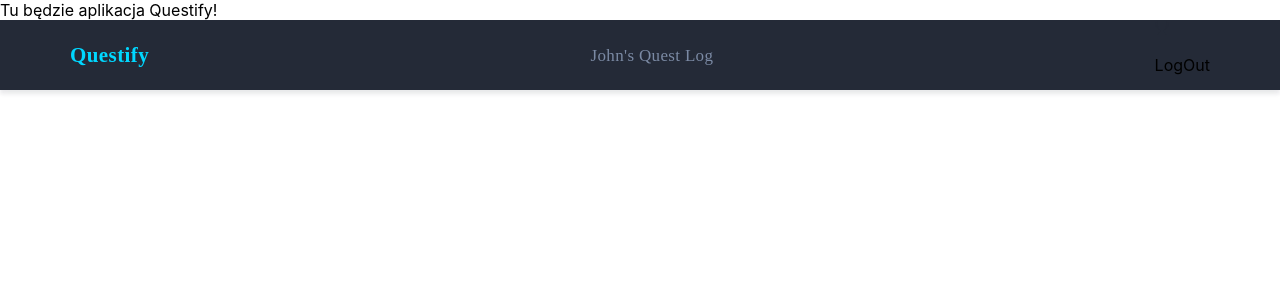
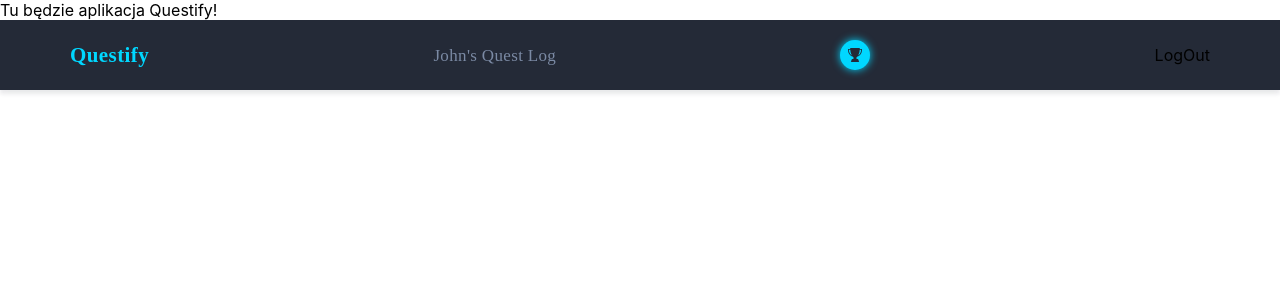
Before and after one commit to marcinmierzejewski/goit-final-project-questify, a React (Create React App) app: page / in a window 1280 px wide. Shown: the top 300 px of the page. Built offline with nearby package versions, Linux system fonts and the light colour scheme; a web font is replaced by a local one.

Commit message:
add challenge icon

```diff
--- a/src/components/AppBar/AppBar.styled.js
+++ b/src/components/AppBar/AppBar.styled.js
@@ -6,6 +6,8 @@ export const Header = styled.header`
   align-items: center;
   background: #242A37;
   box-shadow: 0px 4px 4px rgba(36, 42, 55, 0.1);
+  position: relative;
+  z-index: -1;
 `
 
 export const Container = styled.div`
--- a/src/components/UserMenu/UserMenu.jsx
+++ b/src/components/UserMenu/UserMenu.jsx
@@ -1,13 +1,13 @@
 import trophy from './images/trophy.svg';
-import {trophyCircle} from './UserMenu.styled'
+import {TrophyCircle} from './UserMenu.styled'
 
 export const UserMenu = () => {
   return (
-    <div>
-      <trophyCircle>
+    <>
+      <TrophyCircle>
         <img src={trophy} alt="trophy" width='14'></img>
-      </trophyCircle>
+      </TrophyCircle>
       <p>LogOut</p>
-    </div>
+    </>
   );
 };
--- a/src/components/UserMenu/UserMenu.styled.js
+++ b/src/components/UserMenu/UserMenu.styled.js
@@ -1,5 +1,28 @@
 import styled from 'styled-components';
 
-export const trophyCircle = styled.p`
+export const TrophyCircle = styled.div`
   background: #00D7FF;
+  height: 30px;
+  width: 30px;
+  border-radius: 50%;
+  display: flex;
+  align-items: center;
+  justify-content: center;
+  position: relative;
+
+    &::after {
+      content: "";
+      display: block;
+      position: absolute;
+      top: 0;
+      left: 0;
+      width: 30px;
+      height: 30px;
+      border-radius: 50%;
+      background: #00D7FF;
+      filter: blur(4px);
+      z-index: -1;
+
+
+  }
 `
```
